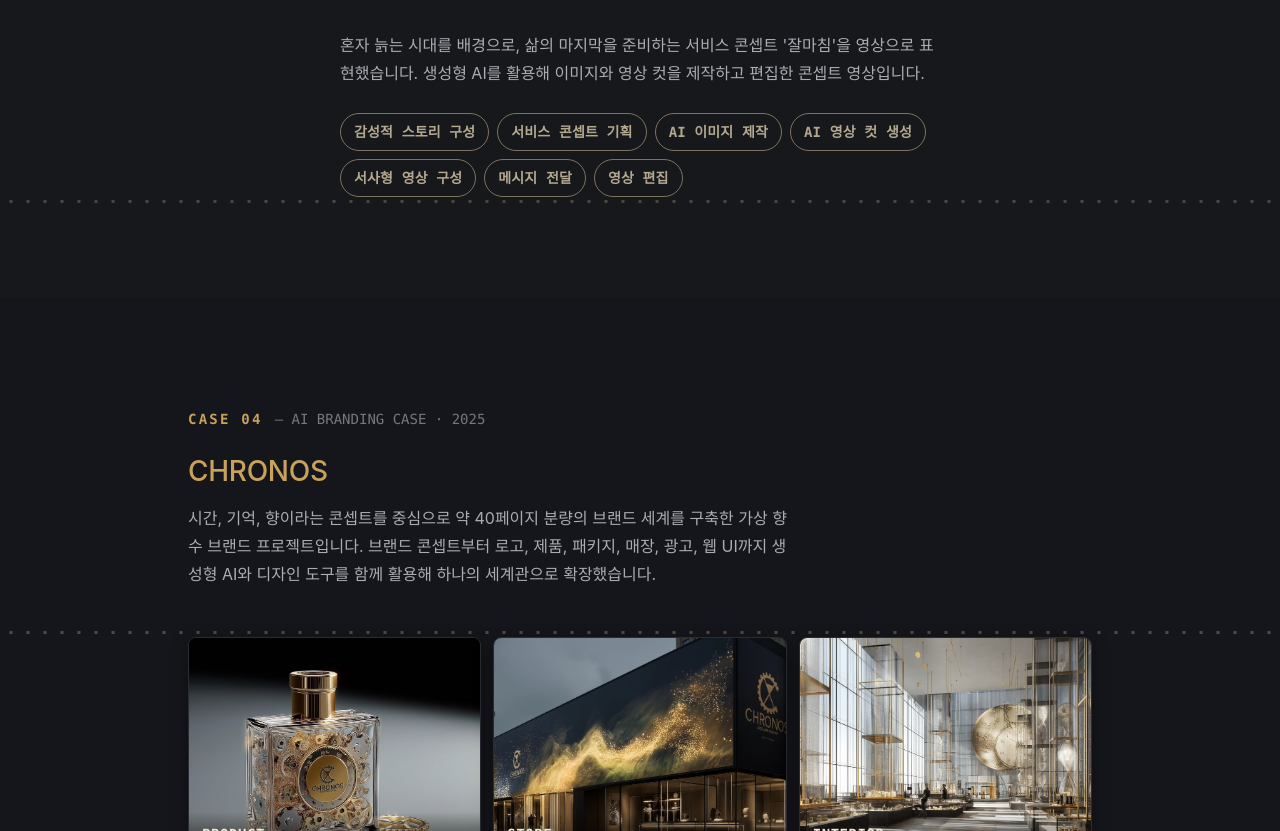
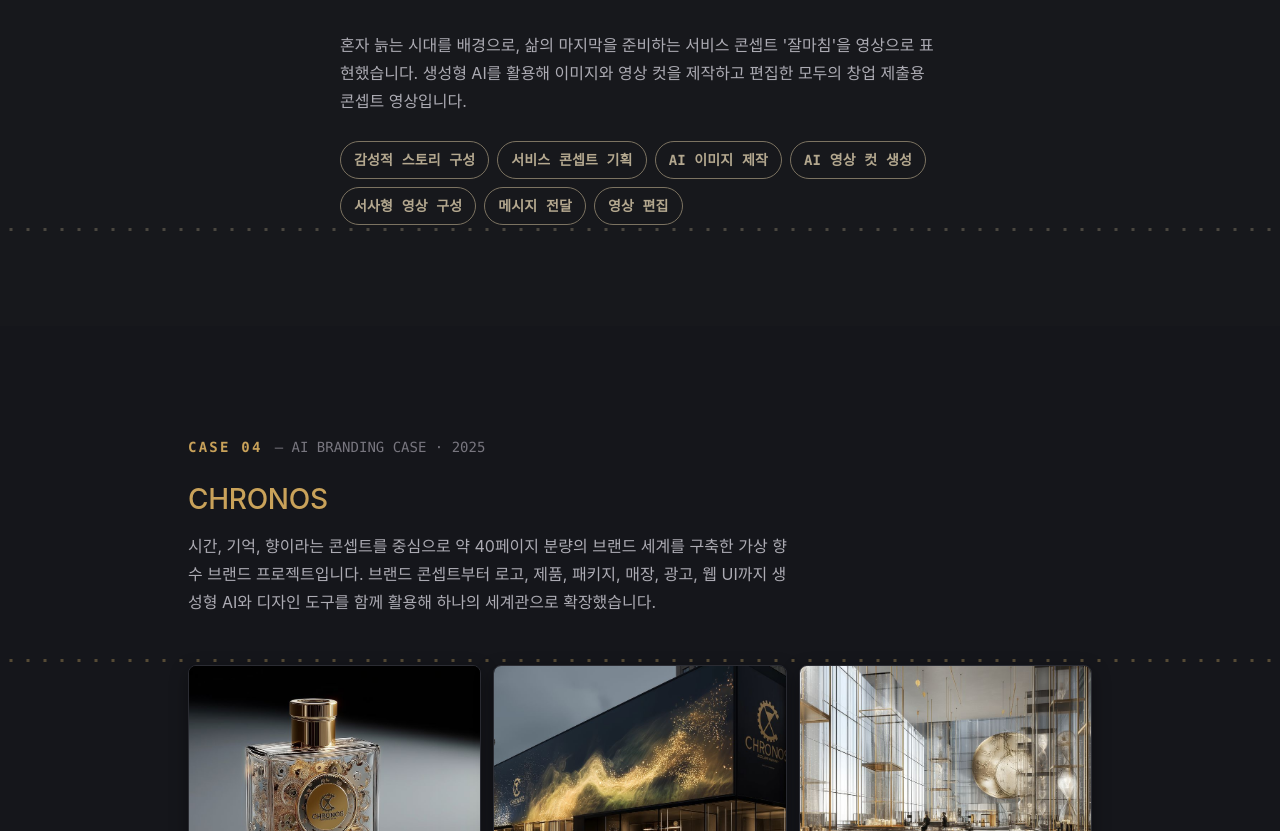
Before and after one commit to nayeo00/nayeo00.github.io, a plain HTML site: page portfolio/index.html in a window 1280 px wide. Shown: the part 3381-4212 px from the top of the page. Drawn offline with Linux system fonts and the light colour scheme; a web font is replaced by a local one.

Commit message:
Update index.html

```diff
--- a/portfolio/index.html
+++ b/portfolio/index.html
@@ -124,7 +124,7 @@
       </div>
 
       <div class="film-body reveal">
-        <p class="film-desc">혼자 늙는 시대를 배경으로, 삶의 마지막을 준비하는 서비스 콘셉트 '잘마침'을 영상으로 표현했습니다. 생성형 AI를 활용해 이미지와 영상 컷을 제작하고 편집한 콘셉트 영상입니다.</p>
+        <p class="film-desc">혼자 늙는 시대를 배경으로, 삶의 마지막을 준비하는 서비스 콘셉트 '잘마침'을 영상으로 표현했습니다. 생성형 AI를 활용해 이미지와 영상 컷을 제작하고 편집한 모두의 창업 제출용 콘셉트 영상입니다.</p>
         <div class="tag-row">
           <span class="tag">감성적 스토리 구성</span>
           <span class="tag">서비스 콘셉트 기획</span>
```
